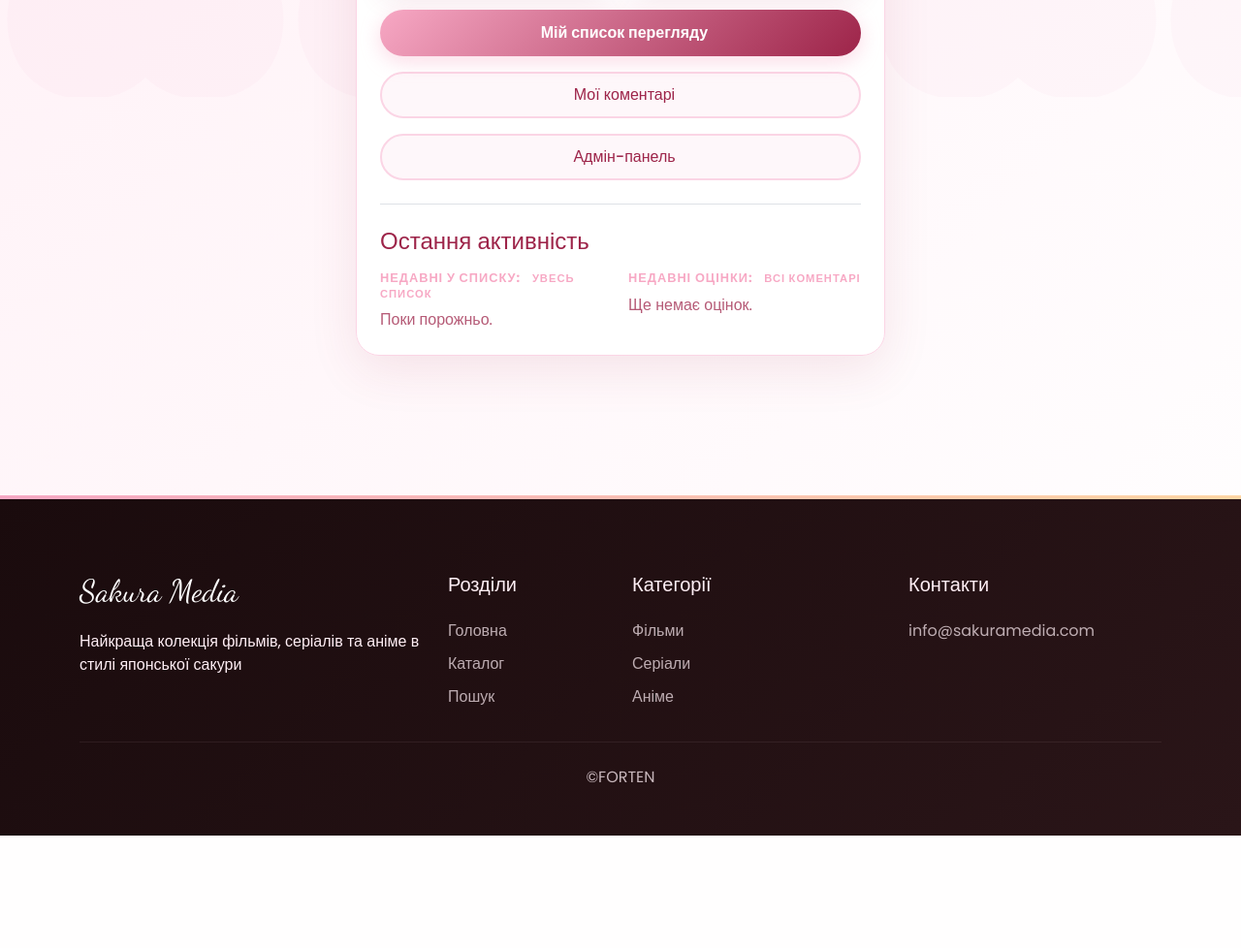
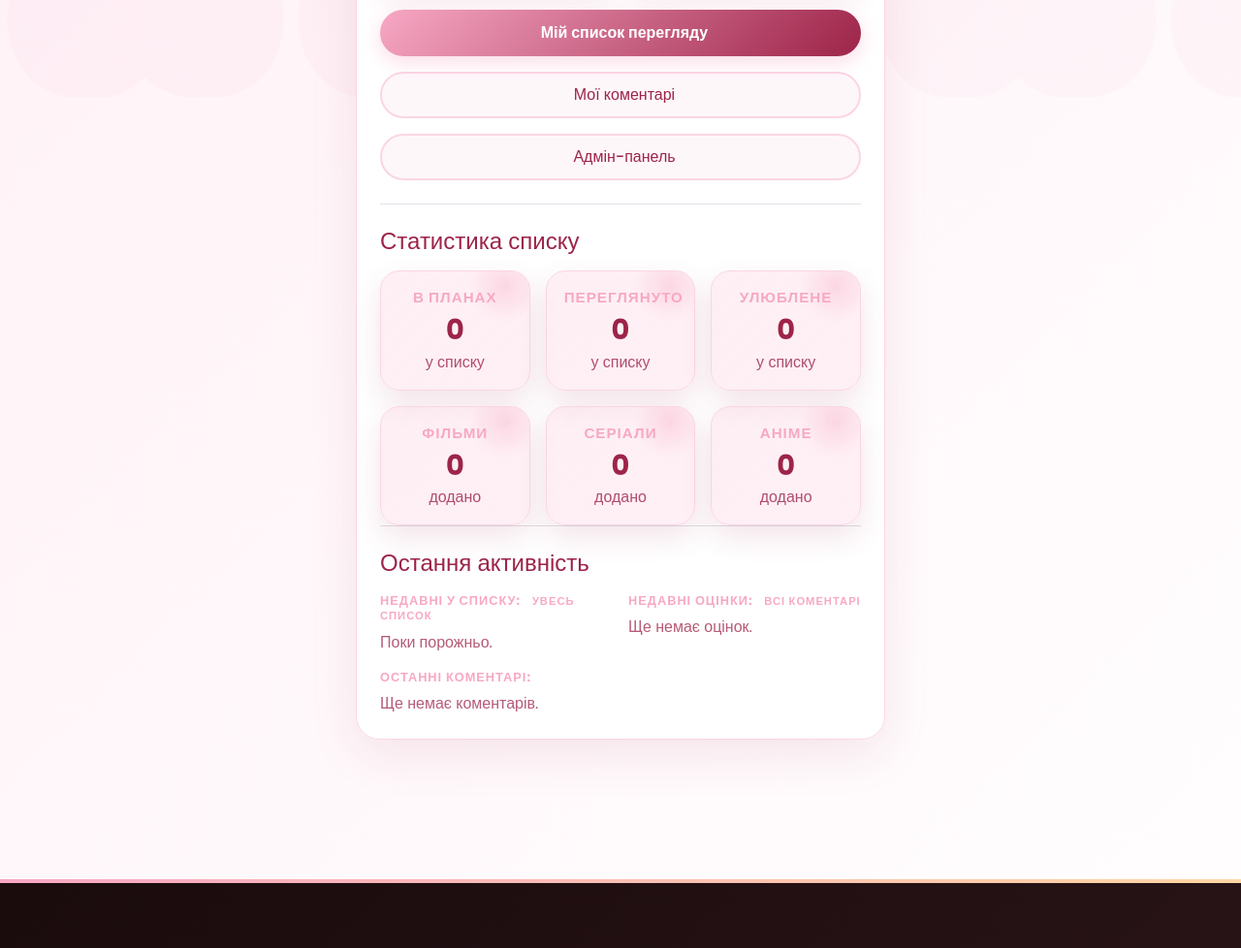
Before and after one commit to Fortennn/MediaHub, a Django app: page /profile/ in a window 1280 px wide. Shown: the part 700-1678 px from the top of the page at 97% size. Before the commit the page ends 1562 px from the top, so only its background shows below. Run offline with Django 5.2, Linux system fonts and the light colour scheme; the visitor is signed in with stand-in values (Sample User, id 1); data comes from the database, SQL or seed files in the repository; data that the repository does not hold is empty; parts of the project's set-up code (start-up, migrations or seed data) failed here and were passed over; some libraries are stand-ins or nearby versions.

Commit message:
small profile fixes

```diff
--- a/catalog/views.py
+++ b/catalog/views.py
@@ -233,13 +233,45 @@ def profile(request):
 
     ratings = Rating.objects.filter(
         user=request.user
-    ).select_related('media_item')
+    ).select_related('media_item').order_by('-created_at')
+
+    status_counts = [
+        {
+            'value': value,
+            'label': label,
+            'count': watchlist_items.filter(status=value).count()
+        }
+        for value, label in Watchlist.Status.choices
+    ]
+
+    type_labels = {
+        'movie': 'Фільми',
+        'series': 'Серіали',
+        'anime': 'Аніме',
+    }
+    type_counts = [
+        {
+            'value': key,
+            'label': type_labels.get(key, key),
+            'count': watchlist_items.filter(media_item__media_type=key).count()
+        }
+        for key in ['movie', 'series', 'anime']
+    ]
+
+    recent_comments = ratings.exclude(
+        comment__isnull=True
+    ).exclude(
+        comment__exact=''
+    )[:3]
 
     context = {
         'watchlist_count': watchlist_items.count(),
         'rating_count': ratings.count(),
         'latest_watchlist': watchlist_items[:5],
         'recent_ratings': ratings[:5],
+        'recent_comments': recent_comments,
+        'status_counts': status_counts,
+        'type_counts': type_counts,
         'profile': profile_obj,
         'profile_form': form,
     }
@@ -400,6 +432,13 @@ def register(request):
 
     return render(request, 'registration/register.html')
 
+
+def custom_404(request, exception=None):
+    """Custom 404 page."""
+    response = render(request, '404.html', status=404)
+    response.status_code = 404
+    return response
+
 def media_list(request):
     media_type = request.GET.get('type', 'all')
     genre_slug = request.GET.get('genre')
--- a/mediacenter/urls.py
+++ b/mediacenter/urls.py
@@ -1,8 +1,9 @@
 from django.contrib import admin
-from django.urls import path, include
+from django.urls import path, include, re_path
 from django.conf import settings
 from django.conf.urls.static import static
 from django.contrib.auth import views as auth_views
+from catalog import views as catalog_views
 
 urlpatterns = [
     path('jet/', include('jet.urls', 'jet')),
@@ -13,3 +14,10 @@ urlpatterns = [
 
 if settings.DEBUG:
     urlpatterns += static(settings.MEDIA_URL, document_root=settings.MEDIA_ROOT)
+
+handler404 = 'catalog.views.custom_404'
+
+# Fallback to custom 404 even in DEBUG for unknown routes
+urlpatterns += [
+    re_path(r'^.*$', catalog_views.custom_404),
+]
--- a/templates/catalog/profile.html
+++ b/templates/catalog/profile.html
@@ -65,6 +65,30 @@
                 </div>
 
                 <div class="border-top border-sakura-soft pt-4">
+                    <h4 class="text-sakura-deep mb-3">Статистика списку</h4>
+                    <div class="row g-3">
+                        {% for stat in status_counts %}
+                        <div class="col-6 col-md-4">
+                            <div class="stat-card stat-compact text-center h-100">
+                                <p class="stat-label mb-1">{{ stat.label }}</p>
+                                <h3 class="stat-number mb-1">{{ stat.count }}</h3>
+                                <p class="stat-sub small mb-0">у списку</p>
+                            </div>
+                        </div>
+                        {% endfor %}
+                        {% for t in type_counts %}
+                        <div class="col-6 col-md-4">
+                            <div class="stat-card stat-compact text-center h-100">
+                                <p class="stat-label mb-1">{{ t.label }}</p>
+                                <h3 class="stat-number mb-1">{{ t.count }}</h3>
+                                <p class="stat-sub small mb-0">додано</p>
+                            </div>
+                        </div>
+                        {% endfor %}
+                    </div>
+                </div>
+
+                <div class="border-top border-sakura-soft pt-4">
                     <h4 class="text-sakura-deep mb-3">Остання активність</h4>
                     <div class="row g-3">
                         <div class="col-md-6">
@@ -106,6 +130,28 @@
                             <p class="mb-0 text-sakura-deep opacity-75">Ще немає оцінок.</p>
                             {% endif %}
                         </div>
+
+                        <div class="col-12">
+                            <h6 class="content-card__eyebrow text-start mb-2">Останні коментарі:</h6>
+                            {% if recent_comments %}
+                            <div class="list-group rounded-4 overflow-hidden shadow-sm">
+                                {% for comment in recent_comments %}
+                                <div class="list-group-item d-flex flex-column flex-sm-row justify-content-between align-items-start align-items-sm-center">
+                                    <div class="mb-2 mb-sm-0">
+                                        <div class="fw-semibold text-sakura-deep">{{ comment.media_item.title }}</div>
+                                        <div class="small text-sakura-deep opacity-75">{{ comment.created_at|date:"d.m.Y" }}</div>
+                                        <div class="small text-sakura-deep mt-1">{{ comment.comment|truncatechars:120 }}</div>
+                                    </div>
+                                    <div class="ms-sm-3">
+                                        <a href="{% url 'media_detail' comment.media_item.pk %}" class="btn btn-sakura-ghost btn-sm">Детальніше</a>
+                                    </div>
+                                </div>
+                                {% endfor %}
+                            </div>
+                            {% else %}
+                            <p class="mb-0 text-sakura-deep opacity-75">Ще немає коментарів.</p>
+                            {% endif %}
+                        </div>
                     </div>
                 </div>
 
```
Also changed, not shown: templates/404.html (added, +17 -0 lines).
